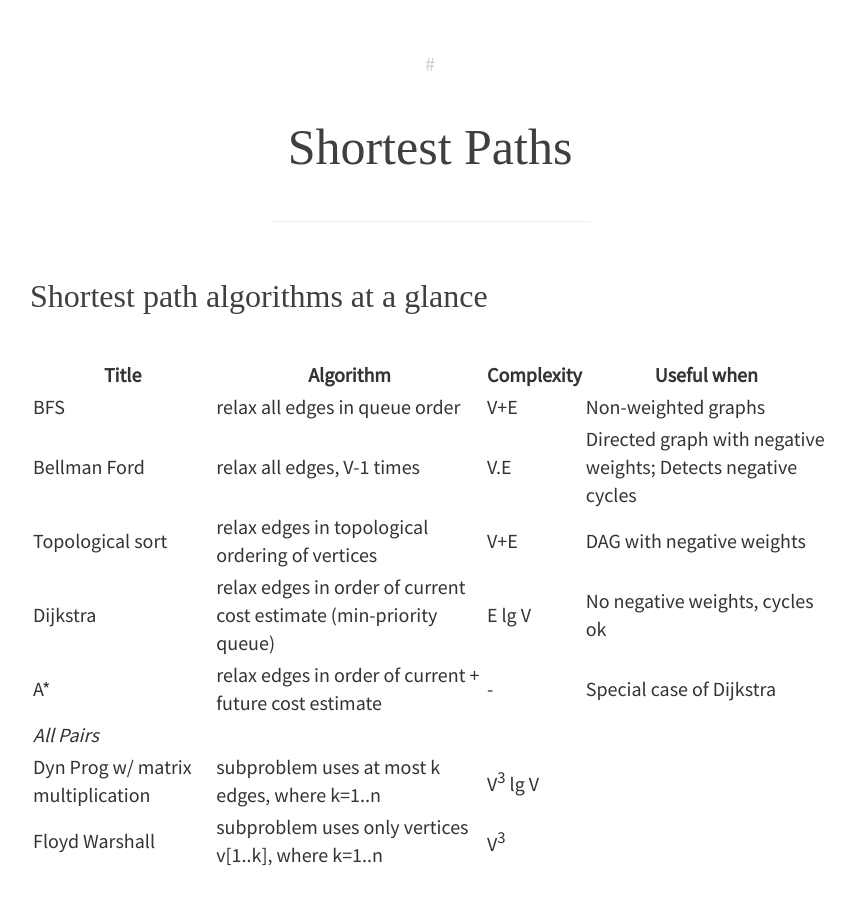
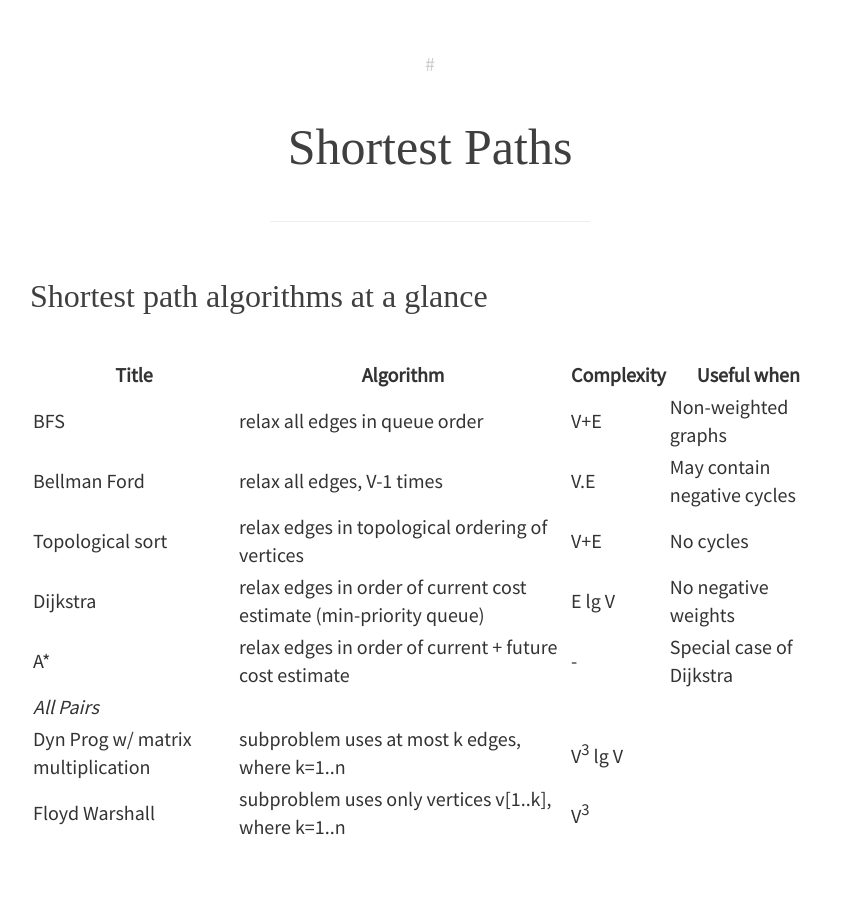
Before and after one commit to rbt91/rbt91.github.io, a Jekyll site: the page built from _posts/2016-10-16-shortest-paths.md, in a window 1280 px wide and 900 px high. Shown: the whole window, without its empty margins (210-1065 px from the left). Built offline with Jekyll 4.4.1, drawn with Linux system fonts in a browser that asks for light colours; some web fonts are replaced.

Commit message:
Update 2016-10-16-shortest-paths.md

```diff
--- a/_posts/2016-10-16-shortest-paths.md
+++ b/_posts/2016-10-16-shortest-paths.md
@@ -10,9 +10,9 @@ categories:
 | Title | Algorithm | Complexity | Useful when |
 | --- | --- | --- | --- |
 | BFS | relax all edges in queue order | V+E | Non-weighted graphs |
-| Bellman Ford | relax all edges, V-1 times | V.E | Directed graph with negative weights; Detects negative cycles |
-| Topological sort | relax edges in topological ordering of vertices | V+E | DAG with negative weights |
-| Dijkstra | relax edges in order of current cost estimate (min-priority queue) | E lg V | No negative weights, cycles ok |
+| Bellman Ford | relax all edges, V-1 times | V.E | May contain negative cycles |
+| Topological sort | relax edges in topological ordering of vertices | V+E | No cycles |
+| Dijkstra | relax edges in order of current cost estimate (min-priority queue) | E lg V | No negative weights |
 | A\* | relax edges in order of current + future cost estimate | - | Special case of Dijkstra |
 | *All Pairs* | | | |
 | Dyn Prog w/ matrix multiplication | subproblem uses at most k edges, where k=1..n | V<sup>3</sup> lg V | |
```
